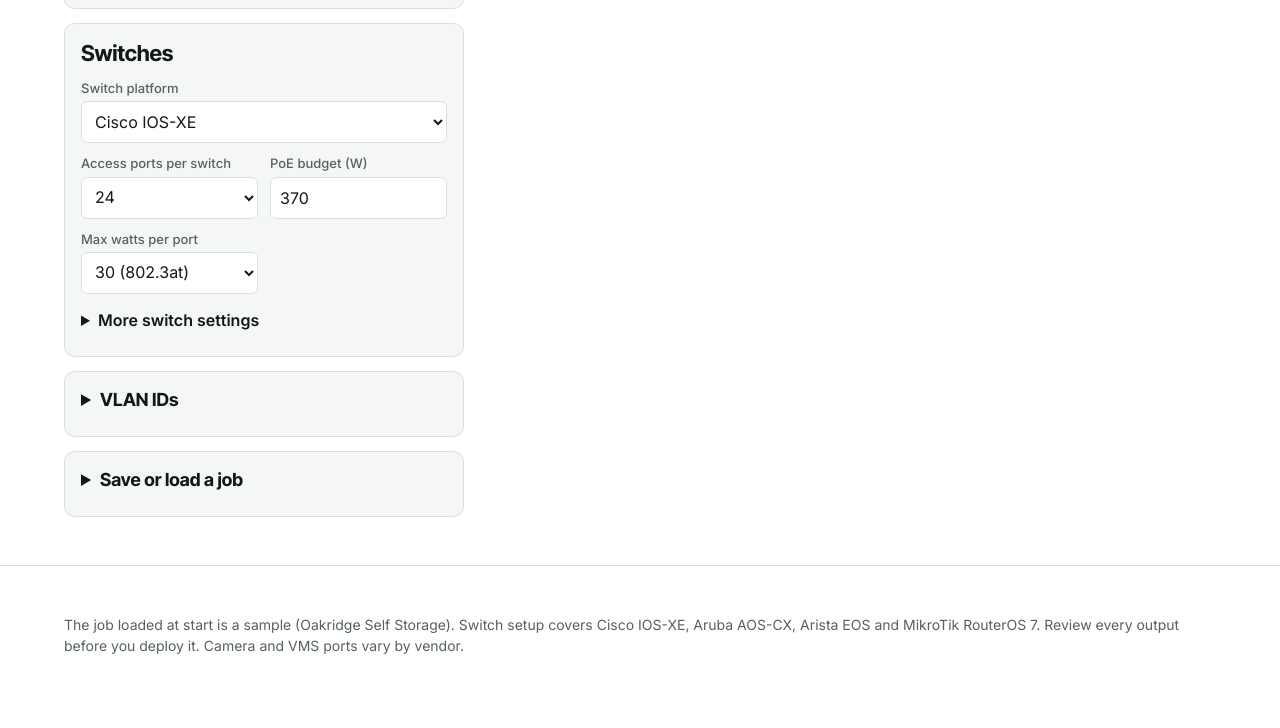
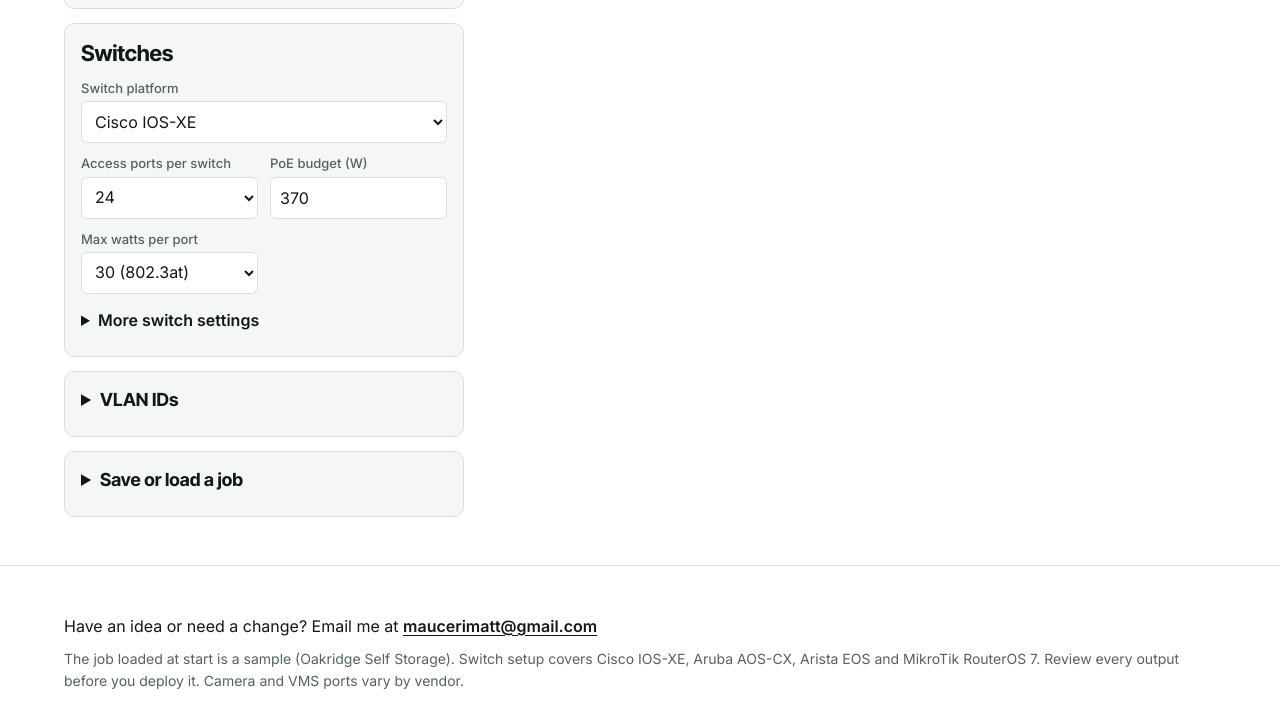
Before and after one commit to Evilinhunter/camera-network-planner, a plain HTML site: page index.html in a window 1280 px wide. Shown: the part 2606-3334 px from the top of the page. Before the commit the page ends 3311 px from the top, so only its background shows below. Drawn offline with Linux system fonts and the light colour scheme.

Commit message:
Update index.html

```diff
--- a/index.html
+++ b/index.html
@@ -234,7 +234,7 @@ const SAMPLE={s:{mode:'it',name:'Oakridge Self Storage',code:'OAK',num:12,gw:'25
  d:[{t:'fixed',q:14,w:8,m:4},{t:'ir',q:6,w:13,m:4},{t:'ptz',q:2,w:30,m:6},{t:'door',q:4,w:15,m:.1},{t:'intercom',q:1,w:13,m:2},{t:'nvr',q:1,w:0,m:0},{t:'ws',q:1,w:0,m:0}]};
 const GRP=[['cam','Cameras'],['acs','Access control'],['sys','Servers']];
 // Where visitors send feature and change requests. Leave empty to hide the note.
-const CONTACT_EMAIL='';
+const CONTACT_EMAIL='maucerimatt@gmail.com';
 const CONTACT_SUBJECT='Camera Network Planner Request';
 const KEY='cnp.v1';
 const VEND={cisco:{n:'Cisco IOS-XE',up:p=>'TenGigabitEthernet1/1/1',note:'Built for Catalyst 9200 and 9300 style access switches.'},aruba:{n:'Aruba AOS-CX',up:p=>`1/1/${p.ports+1}`,note:'Built for Aruba CX 6000, 6100 and 6200 style access switches.'},arista:{n:'Arista EOS',up:p=>`Ethernet${p.ports+1}`,note:'Built for Arista 720XP style PoE access switches.'},mikrotik:{n:'MikroTik RouterOS 7',up:p=>'sfp-sfpplus1',note:'Built for CRS3xx and CRS5xx switches using bridge VLAN filtering with hardware offload. Reset the switch to an empty config first, because the factory config already holds every port in its own bridge. VLAN filtering and the unused-port shutdown come last, so paste it from a console or a port you will not lose.'}};
```
